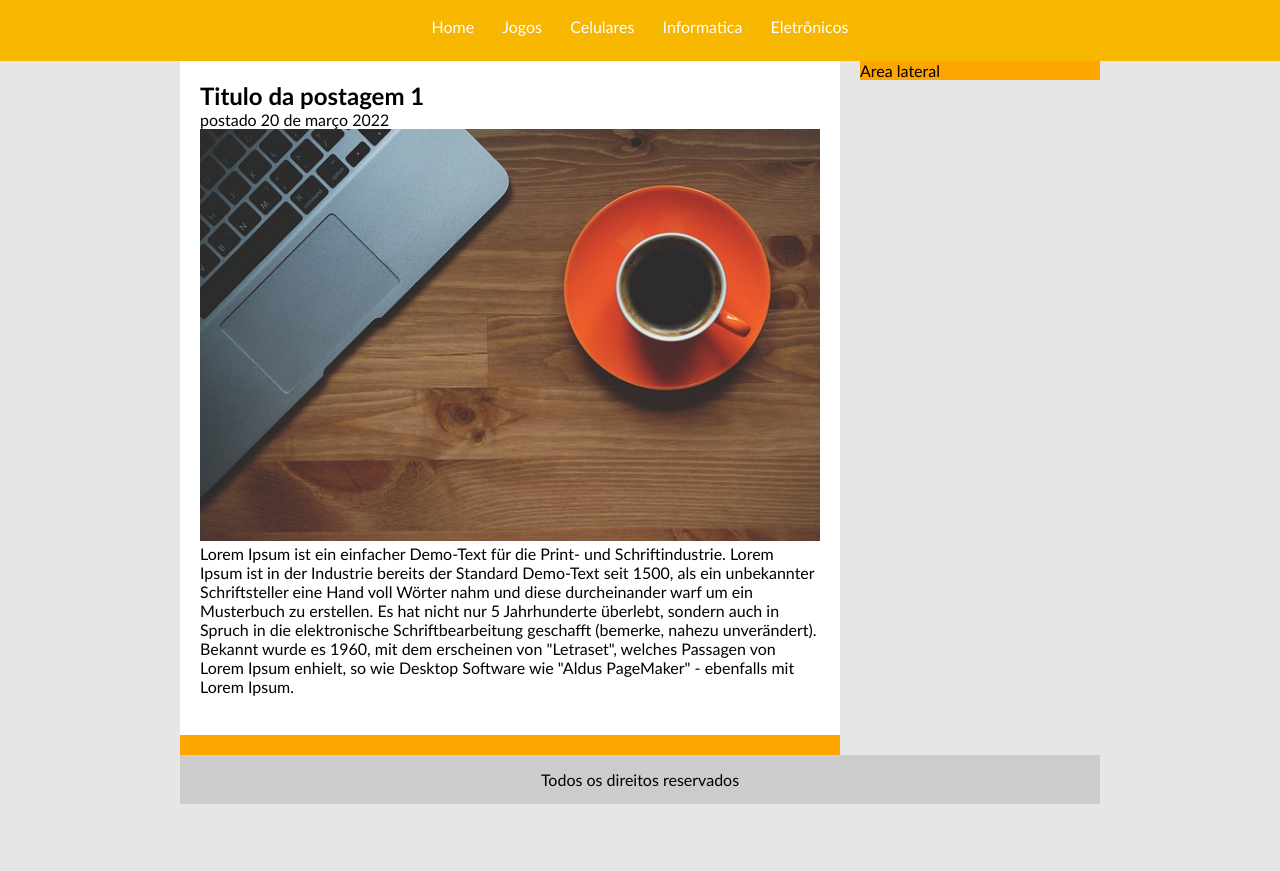
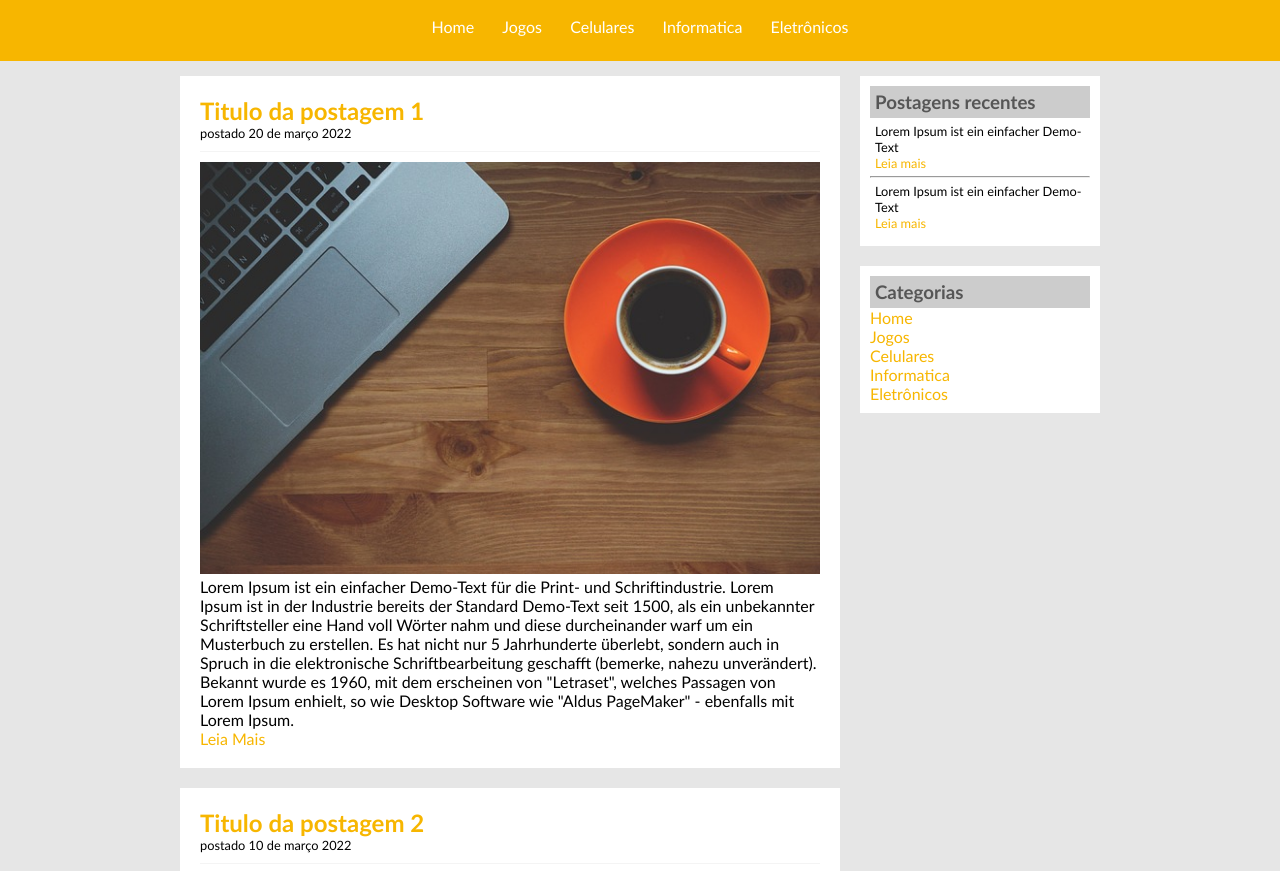
Before and after one commit to henrizx/TecBlog, a plain HTML site: page index.html in a window 1280 px wide. Shown: the part 76-947 px from the top of the page. Before the commit the page ends 880 px from the top, so only its background shows below. Drawn offline with Linux system fonts and the light colour scheme.

Commit message:
final blog

```diff
--- a/css/styles.css
+++ b/css/styles.css
@@ -26,12 +26,8 @@ body{
 #area-principal{
     width: 920px;
     margin: 0 auto;
+    padding: 15px;
 }
-#area-postagens, #area-lateral{
-    background: orange;
-}
-
-
 #area-postagens{
     width: 660px;
     float: left;
@@ -46,12 +42,23 @@ body{
     margin-bottom: 20px;
     background: white;
 }
+
+.conteudo-lateral{
+    background: white;
+    padding: 10px;
+    margin-bottom: 20px;
+}
 #rodape{
     clear: both;
     text-align: center;
     padding: 15px;
     background:#CCC;
+}
 
+.postagem-lateral{
+    font-size: 0.8em;
+    padding: 5px;
+    /*border-bottom: 1px dotted #CCC ;*/
 }
 
 
@@ -60,16 +67,25 @@ body{
 a{
     text-decoration: none;
 }
+a:link, a:visited{
+    color: #f7b600;
 
-a:link, a:visited{
+}
+
+a:hover{
+ text-decoration: underline;
+}
+
+#area-cabecalho a:link, #area-cabecalho a:visited{
     color: #fff;
     padding: 8px 12px;
 
 }
 
-a:hover{
+#area-cabecalho a:hover{
     color: #f7b600;
     background: #fff;
+    text-decoration: none;
 }
 
 /*formatação geral*/
@@ -79,6 +95,24 @@ h1{
     font-size: 2.5em;
 }
 
+h2{
+    color: #f7b600;
+}
+
+h3{
+    color: #565656;
+    background: #CCC;
+    padding: 5px;
+}
+
 .branco{
     color: white;
 }
+
+.data-postagem{
+    font-size: 0.8em;
+    border-bottom: 1px solid #f4f4f4;
+    padding-bottom: 10px;
+    margin-bottom: 10px;
+    display: block;
+}
--- a/index.html
+++ b/index.html
@@ -26,18 +26,59 @@
             <!--Abertura postagem-->
             <div class="postagem">
                 <h2>Titulo da postagem 1 </h2>
-                <span>postado 20 de março 2022 </span>
+                <span class="data-postagem">postado 20 de março 2022 </span>
                 <img width="620px" src="imagens/imagem1.jpg" alt="">
-                <p>Lorem Ipsum ist ein einfacher Demo-Text für die Print- und Schriftindustrie. Lorem Ipsum ist in der Industrie bereits der Standard Demo-Text seit 1500, als ein unbekannter Schriftsteller eine Hand voll Wörter nahm und diese durcheinander warf um ein Musterbuch zu erstellen. Es hat nicht nur 5 Jahrhunderte überlebt, sondern auch in Spruch in die elektronische Schriftbearbeitung geschafft (bemerke, nahezu unverändert). Bekannt wurde es 1960, mit dem erscheinen von "Letraset", welches Passagen von Lorem Ipsum enhielt, so wie Desktop Software wie "Aldus PageMaker" - ebenfalls mit Lorem Ipsum.
+                <p>Lorem Ipsum ist ein einfacher Demo-Text für die Print- und Schriftindustrie. Lorem Ipsum ist in der
+                    Industrie bereits der Standard Demo-Text seit 1500, als ein unbekannter Schriftsteller eine Hand
+                    voll Wörter nahm und diese durcheinander warf um ein Musterbuch zu erstellen. Es hat nicht nur 5
+                    Jahrhunderte überlebt, sondern auch in Spruch in die elektronische Schriftbearbeitung geschafft
+                    (bemerke, nahezu unverändert). Bekannt wurde es 1960, mit dem erscheinen von "Letraset", welches
+                    Passagen von Lorem Ipsum enhielt, so wie Desktop Software wie "Aldus PageMaker" - ebenfalls mit
+                    Lorem Ipsum.
                 </p>
                 <a href="">
                     Leia Mais
                 </a>
-            </div>
-            <!--// Fechamento postagem-->
+            </div> <!--// Fechamento postagem-->
+            <!--Abertura postagem-->
+            <div class="postagem">
+                <h2>Titulo da postagem 2 </h2>
+                <span class="data-postagem">postado 10 de março 2022 </span>
+                <img width="620px" src="imagens/imagem2.jpg" alt="">
+                <p>Lorem Ipsum ist ein einfacher Demo-Text für die Print- und Schriftindustrie. Lorem Ipsum ist in der
+                    Industrie bereits der Standard Demo-Text seit 1500, als ein unbekannter Schriftsteller eine Hand
+                    voll Wörter nahm und diese durcheinander warf um ein Musterbuch zu erstellen. Es hat nicht nur 5
+                    Jahrhunderte überlebt, sondern auch in Spruch in die elektronische Schriftbearbeitung geschafft
+                    (bemerke, nahezu unverändert). Bekannt wurde es 1960, mit dem erscheinen von "Letraset", welches
+                    Passagen von Lorem Ipsum enhielt, so wie Desktop Software wie "Aldus PageMaker" - ebenfalls mit
+                    Lorem Ipsum.
+                </p>
+                <a href="">
+                    Leia Mais
+                </a>
+            </div> <!--// Fechamento postagem-->
         </div>
         <div id="area-lateral">
-            Area lateral
+            <div class="conteudo-lateral">
+                <h3>Postagens recentes</h3>
+                <div class="postagem-lateral">
+                    <p>Lorem Ipsum ist ein einfacher Demo-Text</p>
+                    <a href="">Leia mais</a>
+                </div>
+                <hr>
+                <div class="postagem-lateral">
+                    <p>Lorem Ipsum ist ein einfacher Demo-Text</p>
+                    <a href="">Leia mais</a>
+                </div>
+            </div>
+            <div class="conteudo-lateral">
+                <h3>Categorias</h3>
+                <a href="index.html">Home</a><br>
+                <a href="jogos.html">Jogos</a><br>
+                <a href="celulares.html">Celulares</a><br>
+                <a href="informatica.html">Informatica</a><br>
+                <a href="eletronicos.html">Eletrônicos</a><br>
+            </div>
         </div>
 
 
```
